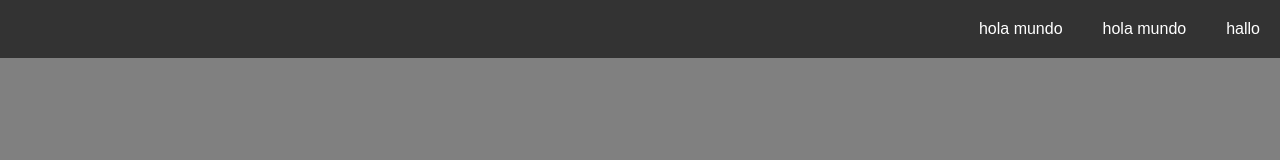
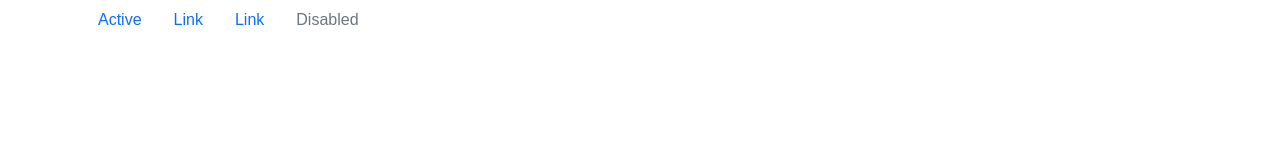
Before and after one commit to Ignacio-Rodriguez-1232/my-website, a plain HTML site: page index.html in a window 1280 px wide. Drawn offline with nearby package versions, Linux system fonts and the light colour scheme.

Commit message:
boostrap add

```diff
--- a/css/styles.css
+++ b/css/styles.css
@@ -23,7 +23,7 @@ body{
     }
 
 .nav-menu ul li{
-    displa: flex;
+    display: flex;
     margin: 20px;
     list-style:none;
 }
--- a/index.html
+++ b/index.html
@@ -5,17 +5,32 @@
     <meta http-equiv="X-UA-Compatible" content="IE=edge">
     <meta name="viewport" content="width=device-width, initial-scale=1.0">
     <link rel="stylesheet" href="css/styles.css">
+    <!-- CSS only -->
+<link href="https://cdn.jsdelivr.net/npm/bootstrap@5.0.0/dist/css/bootstrap.min.css" rel="stylesheet" integrity="sha384-wEmeIV1mKuiNpC+IOBjI7aAzPcEZeedi5yW5f2yOq55WWLwNGmvvx4Um1vskeMj0" crossorigin="anonymous">
+
  <title>my-website</title>
 </head>
 <body>
 
-    <nav class="nav-menu">
-        <ul>
-            <li><a href="#" class="link-class">hola mundo</a></li>
-            <li><a href="#" class="link-class">hola mundo</a></li>
-            <li><a href="#" class="link-class">hallo</a></li>
-        </ul>
-    </nav>
+    <div class="container">
+        <ul class="nav">
+            <li class="nav-item">
+              <a class="nav-link active" aria-current="page" href="#">Active</a>
+            </li>
+            <li class="nav-item">
+              <a class="nav-link" href="#">Link</a>
+            </li>
+            <li class="nav-item">
+              <a class="nav-link" href="#">Link</a>
+            </li>
+            <li class="nav-item">
+              <a class="nav-link disabled" href="#" tabindex="-1" aria-disabled="true">Disabled</a>
+            </li>
+          </ul>
+    </div>
+
 
 </body>
+<!-- JavaScript Bundle with Popper -->
+<script src="https://cdn.jsdelivr.net/npm/bootstrap@5.0.0/dist/js/bootstrap.bundle.min.js" integrity="sha384-p34f1UUtsS3wqzfto5wAAmdvj+osOnFyQFpp4Ua3gs/ZVWx6oOypYoCJhGGScy+8" crossorigin="anonymous"></script>
 </html>
```
